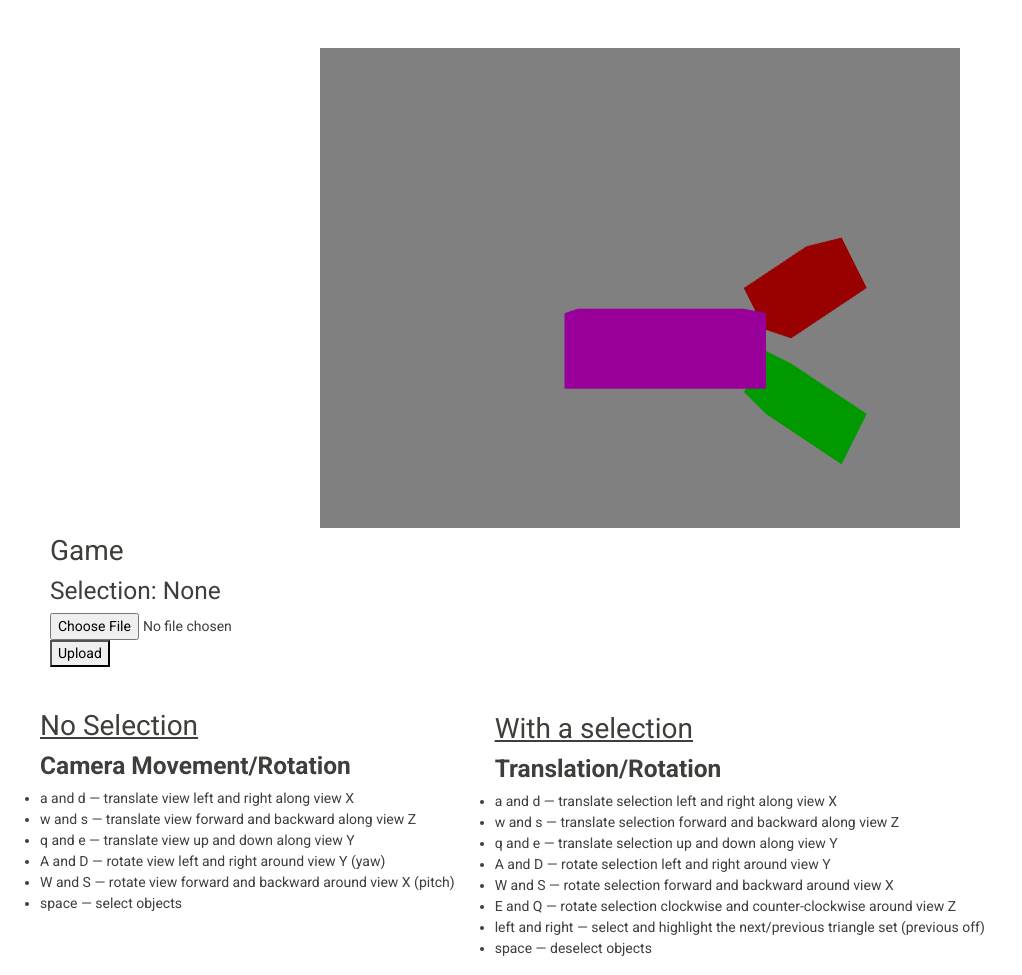
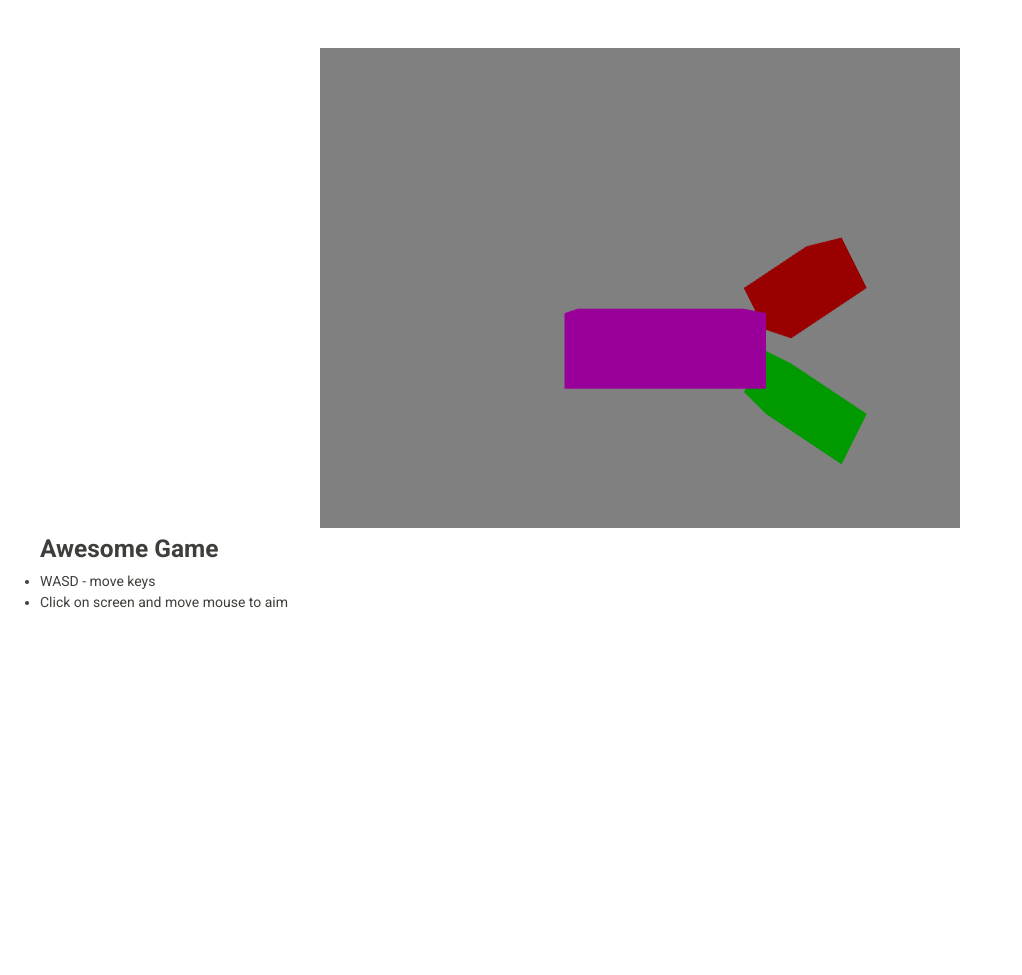
Before and after one commit to Vorbidden/370-Final-Project, a plain HTML site: page view.html in a window 1280 px wide. Shown: the whole page, without its empty margins (0-1022 px from the left). After the commit the page ends 800 px from the top, so only its background shows below. Drawn offline with Linux system fonts and the light colour scheme; animation ran at ten frames a second.

Commit message:
Cleaned up view

```diff
--- a/view.html
+++ b/view.html
@@ -25,47 +25,16 @@
                 <!-- Our script will find this tag and populate it with our drawing -->
                 <canvas id="assignmentCanvas" width="640" height="480"></canvas>
             </div>
-                <h2 style="margin-left: 50px">Game</h2>
-                <h3 style="margin-left: 50px" id="selectionText">Selection: None</h3>
-                <!-- File chooser form -->
-            <div style="margin-left: 50px">
-                <input type="file" id="inputFile" accept="*.json">
-            </div>
-            <div style="margin-left: 50px">
-                <button type="button" id="fileUploadButton">Upload</button>
-            </div>
+
             <div style="display: flex; flex-direction: row">
-
                 <ul>
-                    <br/>
-                    <br/>
-                    <h2><u>No Selection</u></h2>
-                    <h3><b>Camera Movement/Rotation</b></h3>
-                    <li>a and d — translate view left and right along view X</li>
-                    <li>w and s — translate view forward and backward along view Z</li>
-                    <li>q and e — translate view up and down along view Y</li>
-                    <li>A and D — rotate view left and right around view Y (yaw)</li>
-                    <li>W and S — rotate view forward and backward around view X (pitch)</li>
-                    <li>space — select objects</li>
-
-                </ul>
-
-                <ul style="margin-top: 45px">
-                    <h2><u>With a selection</u></h2>
-                    <h3><b>Translation/Rotation</b></h3>
-                    <li>a and d — translate selection left and right along view X</li>
-                    <li>w and s — translate selection forward and backward along view Z</li>
-                    <li>q and e — translate selection up and down along view Y</li>
-                    <li>A and D — rotate selection left and right around view Y </li>
-                    <li>W and S — rotate selection forward and backward around view X </li>
-                    <li>E and Q — rotate selection clockwise and counter-clockwise around view Z</li>
-                    <li>left and right — select and highlight the next/previous triangle set (previous off)</li>
-                    <li>space — deselect objects</li>
+                    <h3><b>Awesome Game</b></h3>
+                    <li>WASD - move keys</li>
+                    <li>Click on screen and move mouse to aim</li>
                 </ul>
             </div>
         </div>
     </div>
-    <div id="tracker"></div>
 
     <!-- This is a third party library for matrix math needed for WebGL calculations -->
     <!-- See http://glmatrix.net/ for documentation -->
```
